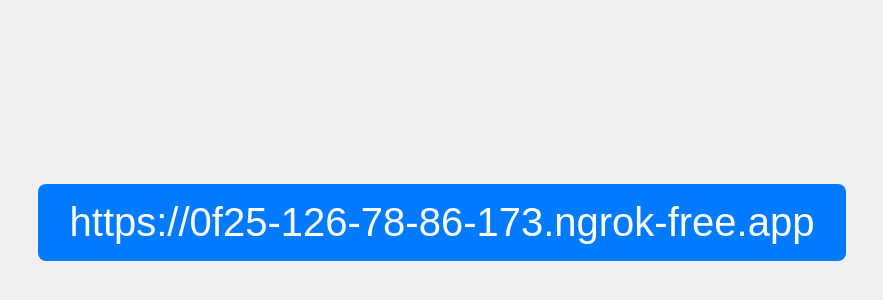
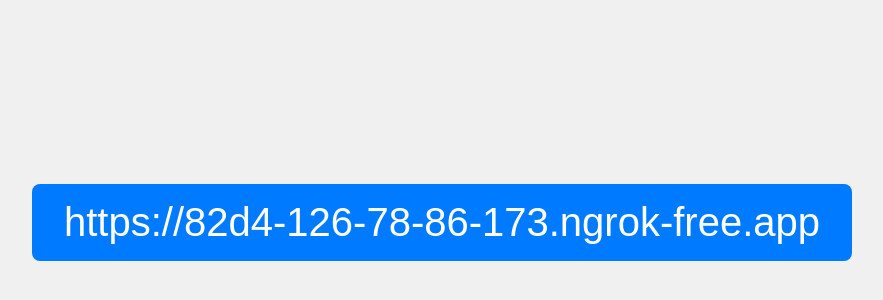
Before and after one commit to nippleonnippon/etc, a plain HTML site: page ngrok-QBqZC36S/index.html in a window 1280 px wide. Shown: the part 178-478 px from the top of the page, without its empty margins (198-1081 px from the left). Drawn offline with Linux system fonts and the light colour scheme.

Commit message:
Update ngrok URL

```diff
--- a/ngrok-QBqZC36S/index.html
+++ b/ngrok-QBqZC36S/index.html
@@ -28,6 +28,6 @@
 </style>
 </head>
 <body>
-  <a href="https://0f25-126-78-86-173.ngrok-free.app">https://0f25-126-78-86-173.ngrok-free.app</a>
+  <a href="https://82d4-126-78-86-173.ngrok-free.app">https://82d4-126-78-86-173.ngrok-free.app</a>
 </body>
 </html>
```
